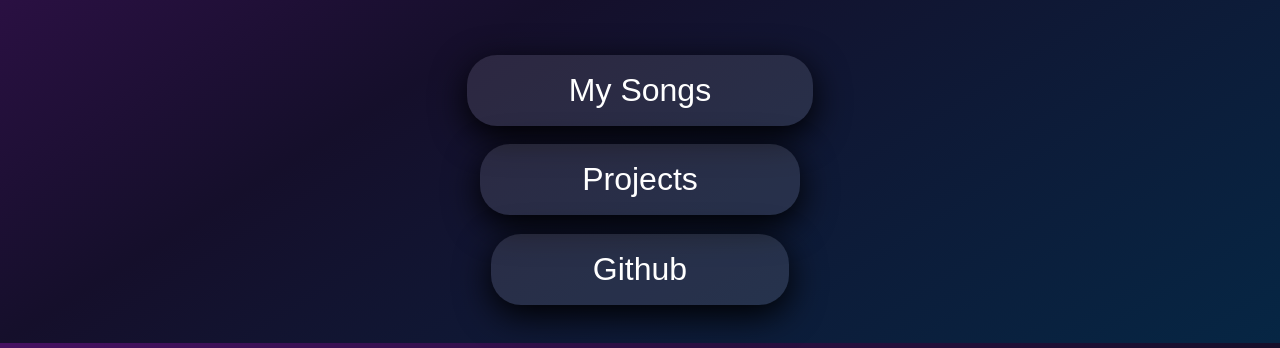
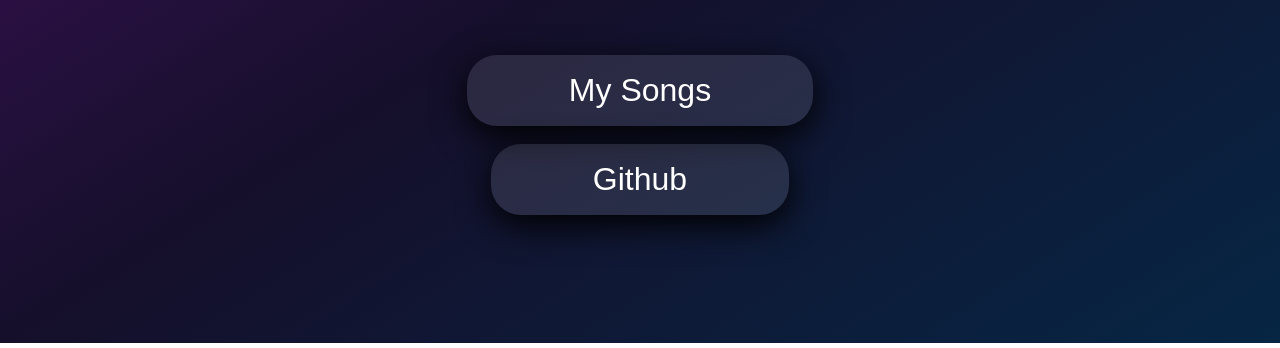
Before and after one commit to Kinda-Stormy/kinda-stormy.github.io, a plain HTML site: page index.html in a window 1280 px wide. Shown: the part 457-805 px from the top of the page. Drawn offline with Linux system fonts and the light colour scheme; a web font is replaced by a local one.

Commit message:
Removed Projects Button

```diff
--- a/index.html
+++ b/index.html
@@ -23,10 +23,6 @@
                 <button type="submit" formaction="songs.html">My Songs</button>
                 </form>
 
-            <form>
-                <button type="submit" formaction="coding.html">Projects</button>
-            </form>
-
                 <form>
                 <button type="submit" formaction="https://github.com/Kinda-Stormy">Github</button>
                 </form>
```
